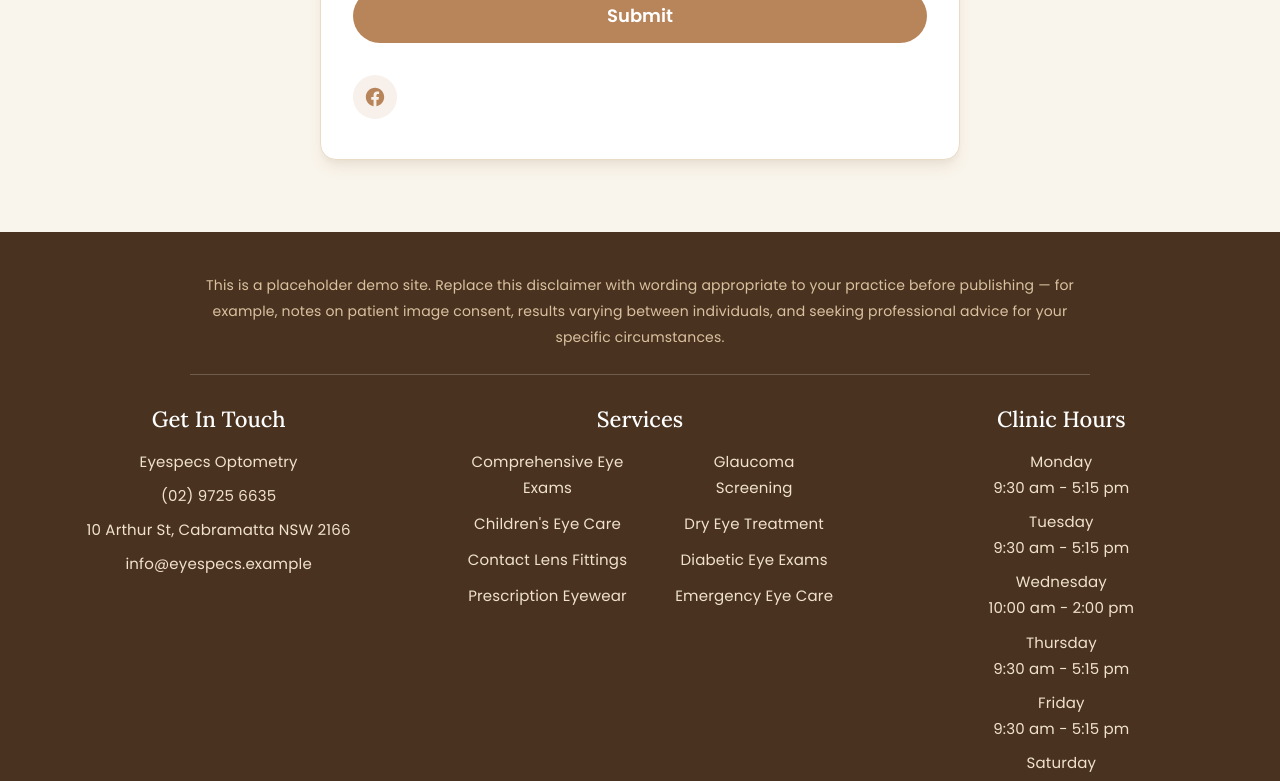
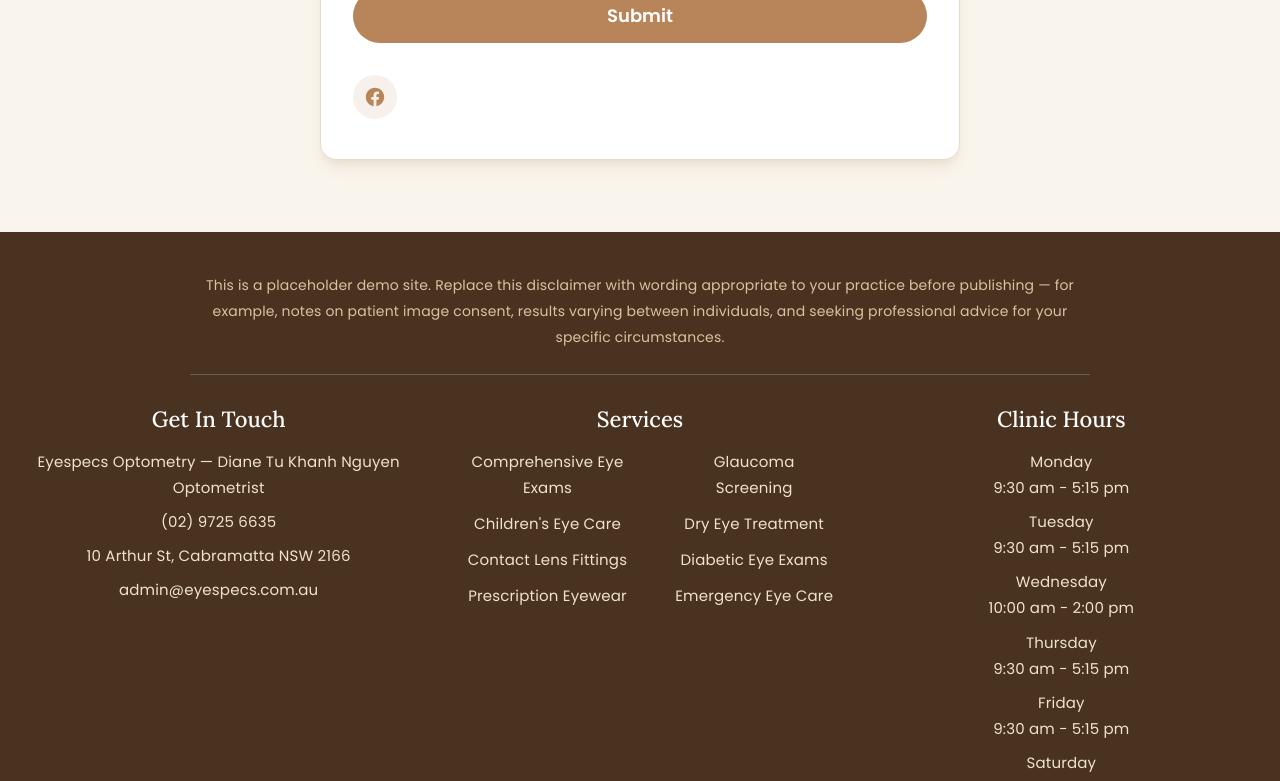
Before and after one commit to katnguyen2301-ops/Eyespecs, a React (Vite) app: page /contact in a window 1280 px wide. Shown: the part 2074-2855 px from the top of the page. Built offline with nearby package versions, Linux system fonts and the light colour scheme.

Commit message:
Update locations.js

```diff
--- a/src/data/locations.js
+++ b/src/data/locations.js
@@ -1,10 +1,10 @@
 const locations = [
   {
     slug: 'eyespecs-cbd',
-    name: 'Eyespecs Optometry',
+    name: 'Eyespecs Optometry — Diane Tu Khanh Nguyen Optometrist',
     tagline: 'Eye Care & Eyewear Clinic',
     phone: '(02) 9725 6635',
-    email: 'info@eyespecs.example',
+    email: 'admin@eyespecs.com.au',
     address: '10 Arthur St, Cabramatta NSW 2166',
     hours: [
       { day: 'Monday', time: '9:30 am - 5:15 pm' },
```
